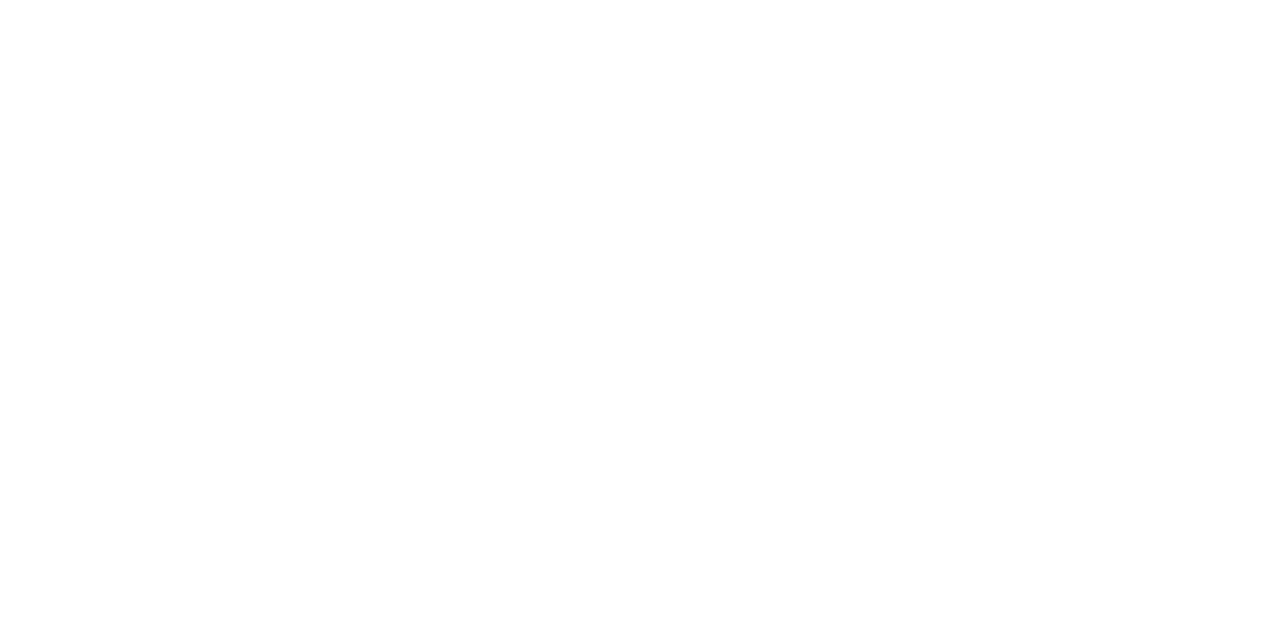
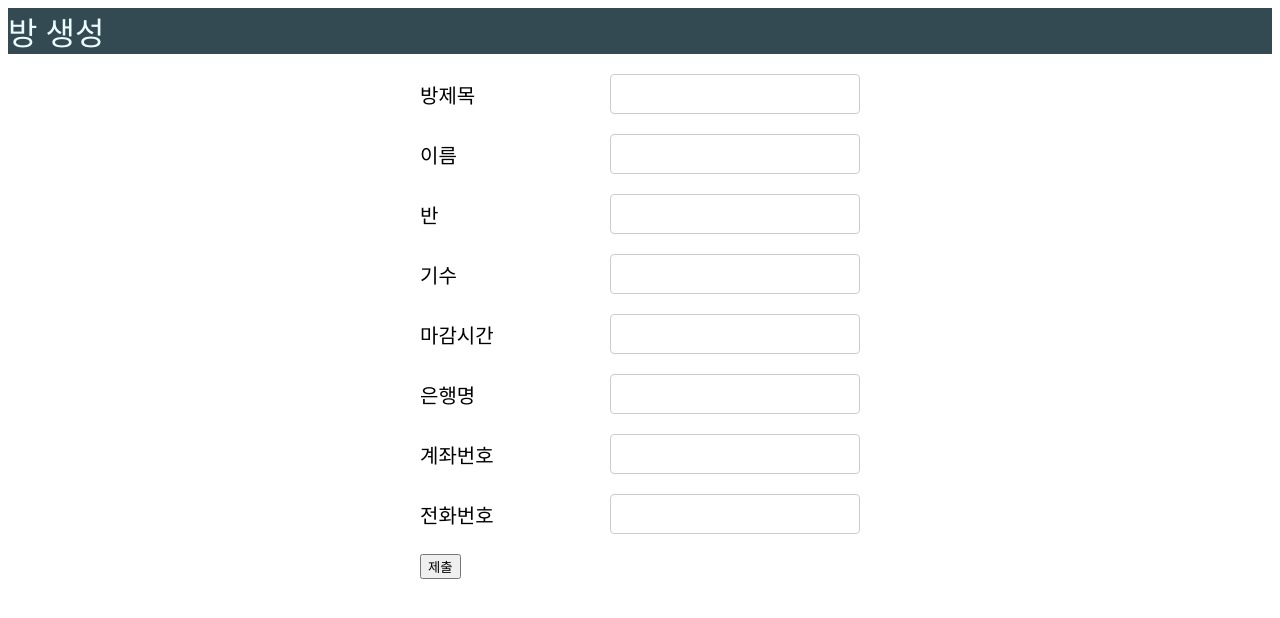
Before and after one commit to ssafee-team/ssafee, a Vue app in the folder frontend/: page /CreateRoomView in a window 1280 px wide. Before the commit this address had no page. Shown: the top 618 px of the page. Built offline with nearby package versions, Linux system fonts and the light colour scheme.

Commit message:
merge CreateRoomPage

```diff
--- a/frontend/src/App.vue
+++ b/frontend/src/App.vue
@@ -5,6 +5,8 @@
 <template>
   <!-- router view 설정-->
   <router-view></router-view>
+
+
 </template>
 
 <style scoped></style>
--- a/frontend/src/router/index.js
+++ b/frontend/src/router/index.js
@@ -7,15 +7,28 @@
     {
       path: "/",
       name: "main",
-      component: () => import("@/views/TheRoomView.vue"),
+      component: () => import("@/views/TheMainPageView.vue"),
     },
+    // {
+    //   path: '/about',
+    //   name: 'about',
+    //   // route level code-splitting
+    //   // this generates a separate chunk (About.[hash].js) for this route
+    //   // which is lazy-loaded when the route is visited.
+    //   component: () => import('../views/AboutView.vue')
+    // },
     {
-      path: "/about",
-      name: "about",
+      path: '/room',
+      name: 'room',
       // route level code-splitting
       // this generates a separate chunk (About.[hash].js) for this route
       // which is lazy-loaded when the route is visited.
-      // component: () => import("../views/AboutView.vue"),
+      component: () => import('../views/TheRoomView.vue')
+    },
+    {
+      path: '/CreateRoomView',
+      name: 'CreateRoomView',
+      component: () => import('../views/TheCreateRoomView.vue')
     },
   ],
 });
--- /dev/null
+++ b/frontend/src/views/TheCreateRoomView.vue
@@ -0,0 +1,110 @@
+<template>
+    <header>
+        <div id="coffeeshop">방 생성</div>
+    </header>
+    <div class = 'parent'>
+    <main class="form-container">
+      <div class="form-field">
+        <label for="roomTitle">방제목</label>
+        <input type="text" id="roomTitle" v-model="form.roomTitle">
+      </div>
+      <div class="form-field">
+        <label for="name">이름</label>
+        <input type="text" id="name" v-model="form.name">
+      </div>
+      <div class="form-field">
+        <label for="class">반</label>
+        <input type="text" id="class" v-model="form.class">
+      </div>
+      <div class="form-field">
+        <label for="batch">기수</label>
+        <input type="text" id="batch" v-model="form.batch">
+      </div>
+      <div class="form-field">
+        <label for="deadline">마감시간</label>
+        <input type="text" id="deadline" v-model="form.deadline">
+      </div>
+      <div class="form-field">
+        <label for="bankName">은행명</label>
+        <input type="text" id="bankName" v-model="form.bankName">
+      </div>
+      <div class="form-field">
+        <label for="accountNumber">계좌번호</label>
+        <input type="text" id="accountNumber" v-model="form.accountNumber">
+      </div>
+      <div class="form-field">
+        <label for="phoneNumber">전화번호</label>
+        <input type="text" id="phoneNumber" v-model="form.phoneNumber">
+      </div>
+      <button @click="submitForm">제출</button>
+    </main>
+    </div>
+  </template>
+
+
+  <script setup>
+import { ref } from 'vue'
+
+const form = ref({
+  roomTitle: '',
+  name: '',
+  class: '',
+  batch: '',
+  deadline: '',
+  bankName: '',
+  accountNumber: '',
+  phoneNumber: ''
+})
+
+  </script>
+
+
+  <style>
+  .parent {
+    display: flex;
+  }
+  .child {
+    flex: 1;
+  }
+  .form-container {
+    max-width: 800px;
+    margin: 0 auto;
+    padding: 20px;
+    box-sizing: border-box;
+  }
+
+  .form-field {
+    display: flex;
+    align-items: center;
+    margin-bottom: 20px;
+  }
+
+  label {
+    font-size: 20px;
+    margin-right: 10px;
+    width: 180px;
+  }
+
+  input[type="text"] {
+    flex-grow: 1;
+    height: 40px;
+    padding: 8px;
+    font-size: 18px;
+    border: 1px solid #ccc;
+    border-radius: 4px;
+    box-sizing: border-box;
+  }
+
+  header {
+    /* height: 50px; */
+    font-size: 2rem;
+    display: flex;
+    width: 100%;
+    background-color: #344A53;
+    justify-content: space-between;
+  }
+
+  #coffeeshop {
+    color: #E9FCFF;
+  }
+  </style>
--- /dev/null
+++ b/frontend/src/views/TheMainPageView.vue
@@ -0,0 +1,50 @@
+<template>
+<div id="app">
+  <span>현재 개설된 방</span>
+  <RouterLink to="room">
+    <button v-for = "room in rooms" :key="room">
+    {{ room }}
+  </button>
+  </RouterLink>
+  <RouterLink to="CreateRoomView">
+    <button > +</button>
+  </RouterLink>
+</div>
+</template>
+
+<script setup>
+import { ref } from 'vue'
+// createapp, mount함수는 진입점(index.js, main.js)에서 사용함
+
+const rooms = ref(['공차드실분', '공차안드실분','싸탈하실분','싸탈안하실분'])
+</script>
+
+
+<style>
+span {
+  font-size: 30px;
+  background-color: black;
+  display: flex;
+  justify-content: center;
+  color:white;
+  /* box-sizing: border-box; */
+  width: 105%;
+}
+button {
+  font-size: 20px; /* 폰트 크기 설정 */
+  background-color: 52,74,83; /* 배경색 설정 */
+  color: black; /* 글자색 설정 */
+  padding: 10px 20px; /* 상하, 좌우 패딩 설정 */
+  border: none; /* 테두리 제거 */
+  border-radius: 5px; /* 테두리 둥글게 */
+  cursor: pointer; /* 커서 모양을 손가락 모양으로 */
+  width: 100%;
+  /* display: block; */
+  margin: 20px;
+  justify-content: center;
+}
+
+button:hover {
+  background-color: blue; /* 버튼에 마우스를 올렸을 때 배경색 변경 */
+}
+</style>
```
